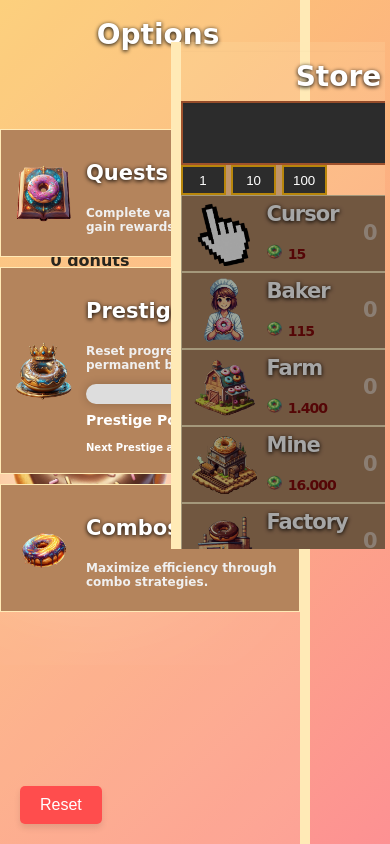
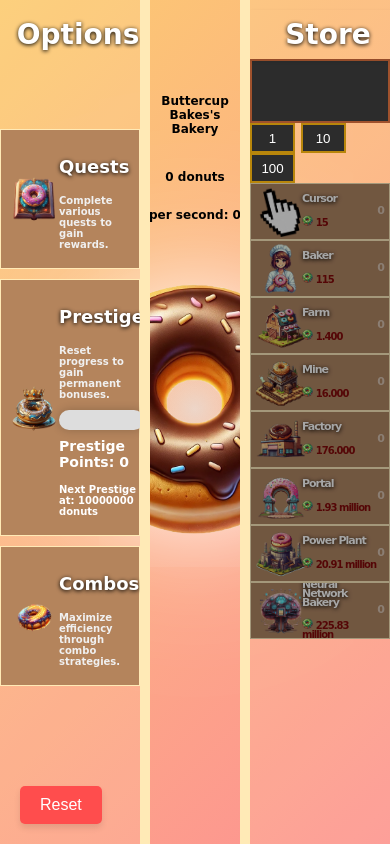
Before and after one commit to tokgozkerem/donut-clicker-game, a plain HTML site: page index.html in a window 390 px wide. Drawn offline with Linux system fonts and the light colour scheme; a web font is replaced by a local one.

Commit message:
version 1.2.1

```diff
--- a/script.js
+++ b/script.js
@@ -926,15 +926,18 @@ let cursors = []; // global cursor arr
 
 function addCursor() {
   const cursorContainer = document.getElementById("cursor-container");
-  const totalCursors = items.cursor.count;
+  let totalCursors = items.cursor.count;
 
-  // Yeni cursor eklerken mevcut cursor'ları silme, sadece yeni olanları ekle
+  // Maksimum 60 cursor eklenmesine izin veriyoruz
+  const maxCursors = 60;
+  totalCursors = Math.min(totalCursors, maxCursors); // 60'tan fazla cursor eklenmeyecek
+
   const radius = 145; // Donut'un etrafındaki çemberin yarıçapı
   const centerX = cursorContainer.clientWidth / 2;
   const centerY = cursorContainer.clientHeight / 2;
 
   const initialAngle = Math.PI / 2; // İlk cursor sağda, 90 derece
-  const angleStep = (2 * Math.PI) / 60; // Bir tam tur için 60 cursor'luk bir sınır
+  const angleStep = (2 * Math.PI) / maxCursors; // Bir tam tur için 60 cursor'luk bir sınır
 
   for (let i = cursors.length; i < totalCursors; i++) {
     const angle = initialAngle - i * angleStep; // Her yeni cursor saat yönünde yerleşecek
--- a/styles.css
+++ b/styles.css
@@ -15,8 +15,149 @@ body {
   flex-direction: column;
   justify-content: space-between;
   width: 100%;
+  height: 100vh;
+  z-index: 1;
+  overflow: hidden;
+}
+
+#bakery-name {
+  position: relative;
+  bottom: 60px;
+}
+#donut-count,
+#per-second {
+  position: relative;
+  bottom: 50px;
+}
+.donut-container {
+  display: flex;
+  flex-direction: column;
+  justify-content: center;
+  align-items: center;
+  position: absolute;
+  width: calc(100% - 650px);
   height: 100%;
+  top: 40%;
+  left: 50%;
+  transform: translate(-50%, -50%);
+  text-align: center;
+}
+#section-right {
+  position: absolute;
+  top: 0;
+  right: 0;
+  bottom: 0;
+  overflow-x: hidden;
+  overflow-y: auto; /* Yatay kaydırmayı gizleyip dikey kaydırmayı aktif yap */
+  background: #ffeab628;
+  border-left: 10px solid #ffeab6;
+  z-index: 25;
+  width: 20%; /* Ekran genişliğinin %20'sini kaplasın */
+  max-width: 310px; /* Daha geniş ekranlarda maksimum genişlik verelim */
+  min-width: 100px; /* Küçük ekranlarda daha fazla küçülmesini engelleyelim */
+  box-sizing: border-box; /* Kenar boşluklarını içeriden hesaplar */
+}
+
+#store-title {
+  position: sticky; /* Sabitlenen konumda kalmasını sağlar */
+  top: 0;
+  width: 100%; /* Tüm alanı kaplasın */
+  text-align: center;
+  padding: 8px;
+  font-size: 28px;
+  z-index: 30; /* Diğer elemanların üzerine çıksın */
+  box-shadow: 0 2px 4px rgba(0, 0, 0, 0.1); /* Hafif gölge ver */
+}
+#section-left {
+  position: absolute;
+  top: 0;
+  left: 0;
+  bottom: 0;
+  overflow-x: hidden;
+  overflow-y: auto; /* Dikey kaydırmayı etkin yap */
+  background: #ffeab628; /* Arka plan rengini aynı yap */
+  border-right: 10px solid #ffeab6; /* Sağ tarafında border ekle */
+  z-index: 25;
+  width: 20%; /* Ekran genişliğinin %20'sini kaplasın */
+  max-width: 310px; /* Daha geniş ekranlarda maksimum genişlik verelim */
+  min-width: 100px; /* Küçük ekranlarda daha fazla küçülmesini engelleyelim */
+  box-sizing: border-box;
+}
+
+#page-title {
+  position: sticky;
+  top: 0;
+  width: 100%;
+  text-align: center;
+  padding: 8px;
+  font-size: 28px;
+  z-index: 30;
+  margin-top: 10px;
+}
+.donut-wrapper {
+  position: relative;
+  display: inline-block;
+  width: 250px;
+  height: 250px;
+}
+
+.donut-wrapper::before {
+  content: "";
+  position: absolute;
+  top: 50%;
+  left: 50%;
+  width: 80%;
+  height: 80%;
+  transform: translate(-50%, -50%);
+  border-radius: 50%;
+  background: radial-gradient(
+    circle at center,
+    rgba(230, 230, 230, 0.7),
+    rgba(255, 255, 255, 0.2),
+    transparent 70%
+  );
+  z-index: -1;
+  box-shadow: 0 0 80px rgba(255, 255, 255, 0.8),
+    0 0 150px rgba(255, 255, 255, 0.6), 0 0 300px rgba(255, 255, 255, 0.4);
+  animation: pulse 2s infinite;
+}
+.donut-wrapper img {
+  width: 100%;
+  height: auto;
+  max-width: 300px; /* Maksimum donut genişliği */
+}
+#donut {
+  width: 100%;
+  height: 100%;
+  border-radius: 50%;
+  background-size: cover;
+  cursor: pointer;
+  transition: transform 0.2s ease-in-out;
   z-index: 1;
+}
+
+#cursor-container {
+  position: absolute;
+  top: 50%;
+  left: 50%;
+  width: 13%;
+  height: 13%;
+  transform: translate(-60%, -60%);
+  pointer-events: none;
+  pointer-events: none;
+}
+
+.cursor {
+  position: absolute;
+  width: 30px;
+  height: 30px;
+  transform-origin: center;
+  transition: transform 0.3s ease;
+  will-change: transform;
+}
+
+#donut:active {
+  transform: scale(0.95);
 }
 .info-panel {
   position: absolute;
@@ -68,89 +209,6 @@ body {
   margin-top: 10px;
   font-size: 14px;
   font-weight: 100;
-}
-
-#bakery-name {
-  position: relative;
-  bottom: 100px;
-}
-#donut-count,
-#per-second {
-  position: relative;
-  bottom: 50px;
-}
-.donut-container {
-  display: flex;
-  flex-direction: column;
-  justify-content: center;
-  align-items: center;
-  position: absolute;
-  width: calc(100% - 650px);
-  height: 100%;
-  top: 40%;
-  left: 50%;
-  transform: translate(-50%, -50%);
-  text-align: center;
-}
-
-.donut-wrapper {
-  position: relative;
-  display: inline-block;
-  width: 250px;
-  height: 250px;
-}
-#donut {
-  width: 100%;
-  height: 100%;
-  border-radius: 50%;
-  background-size: cover;
-  cursor: pointer;
-  transition: transform 0.2s ease-in-out;
-  z-index: 1;
-}
-
-.donut-wrapper::before {
-  content: "";
-  position: absolute;
-  top: 50%;
-  left: 50%;
-  width: 80%;
-  height: 80%;
-  transform: translate(-50%, -50%);
-  border-radius: 50%;
-  background: radial-gradient(
-    circle at center,
-    rgba(230, 230, 230, 0.7),
-    rgba(255, 255, 255, 0.2),
-    transparent 70%
-  );
-  z-index: -1;
-  box-shadow: 0 0 80px rgba(255, 255, 255, 0.8),
-    0 0 150px rgba(255, 255, 255, 0.6), 0 0 300px rgba(255, 255, 255, 0.4);
-  animation: pulse 2s infinite;
-}
-
-#cursor-container {
-  position: absolute;
-  top: 50%;
-  left: 50%;
-  width: 100%;
-  height: 100%;
-  transform: translate(-50%, -50%);
-  pointer-events: none;
-}
-
-.cursor {
-  position: absolute;
-  width: 30px;
-  height: 30px;
-  transform-origin: center;
-  transition: transform 0.3s ease;
-  will-change: transform;
-}
-
-#donut:active {
-  transform: scale(0.95);
 }
 
 .insufficient-funds {
@@ -283,32 +341,6 @@ body {
   color: #bbb;
 }
 
-#section-right {
-  position: absolute;
-  top: 0;
-  right: 0;
-  bottom: 0;
-  overflow-x: hidden;
-  overflow-y: auto; /* Yatay kaydırmayı gizleyip dikey kaydırmayı aktif yap */
-  background: #ffeab628;
-  border-left: 10px solid #ffeab6;
-  z-index: 25;
-  max-height: 100vh; /* Ekran boyutuna göre dinamik yükseklik */
-  box-sizing: border-box; /* Kenar boşluklarını içeriden hesaplar */
-}
-
-#store-title {
-  position: sticky; /* Sabitlenen konumda kalmasını sağlar */
-  top: 0;
-  width: 100%; /* Tüm alanı kaplasın */
-  text-align: center;
-  padding: 8px;
-  font-size: 28px;
-
-  z-index: 30; /* Diğer elemanların üzerine çıksın */
-  box-shadow: 0 2px 4px rgba(0, 0, 0, 0.1); /* Hafif gölge ver */
-}
-
 .title {
   font-size: 15px;
   text-shadow: 0px 1px 4px #000;
@@ -322,7 +354,7 @@ body {
 /* Store CSS */
 .store {
   position: relative;
-  width: 300px;
+  width: 100%;
   padding-top: 10px;
   padding-bottom: 10px;
 }
@@ -404,34 +436,10 @@ body {
 .hidden {
   display: none;
 }
-#section-left {
-  position: absolute;
-  top: 0;
-  left: 0;
-  bottom: 0;
-  overflow-x: hidden;
-  overflow-y: auto; /* Dikey kaydırmayı etkin yap */
-  background: #ffeab628; /* Arka plan rengini aynı yap */
-  border-right: 10px solid #ffeab6; /* Sağ tarafında border ekle */
-  z-index: 25;
-  max-height: 100vh; /* Dinamik yükseklik */
-  box-sizing: border-box;
-}
 
-#page-title {
-  position: sticky;
-  top: 0;
-  width: 100%;
-  text-align: center;
-  padding: 8px;
-  font-size: 28px;
-  z-index: 30;
-
-  margin-top: 10px;
-}
 .page-content {
   position: relative;
-  width: 300px;
+  width: 100%;
   padding-top: 70px;
   padding-bottom: 10px;
 }
@@ -572,6 +580,19 @@ button {
   animation-delay: 1.5s; /* İkinci parıltı daha sonra başlasın */
 }
 
+/* Prestige Points Text */
+#prestigePoints {
+  font-size: 14px;
+  margin-top: 8px;
+}
+
+/* Next Prestige Threshold Text */
+#nextPrestigeThreshold {
+  font-size: 10px;
+
+  margin-top: 4px;
+}
+
 @keyframes shimmer {
   0% {
     transform: translate(-50%, -50%) scale(0.2);
@@ -608,19 +629,6 @@ button {
     transform: translate(200%, -200%) scale(1.5);
     opacity: 0;
   }
-}
-
-/* Prestige Points Text */
-#prestigePoints {
-  font-size: 14px;
-  margin-top: 8px;
-}
-
-/* Next Prestige Threshold Text */
-#nextPrestigeThreshold {
-  font-size: 10px;
-
-  margin-top: 4px;
 }
 
 /* Reset Butonu Stilleri */
@@ -748,58 +756,135 @@ button {
   animation: bounce 0.3s ease;
 }
 
-/* Telefon ve küçük tabletler için */
-@media (max-width: 768px) {
-  .game-container {
-    flex-direction: row;
-    justify-content: space-between;
-    align-items: flex-start; /* Üst hizalamayı sağla */
+@media (max-width: 764px) {
+  #section-right {
+    width: 150px;
+    overflow-x: scroll;
   }
 
+  #section-left {
+    width: 150px;
+    overflow-x: scroll;
+  }
   .donut-container {
-    width: 45vw;
-    height: auto;
-    margin-left: -105px;
-    top: 45%;
+    width: 100px;
+    font-size: 12px;
+  }
+  .page-info {
+    margin-left: 0px;
+    font-size: 3px;
+  }
+  .page-content {
+    position: relative;
+    width: 100%; /* Genişlik sınırlaması olmadan ekranın genişliğine uyum sağlar */
+    padding-top: 70px;
+    padding-bottom: 10px;
   }
 
+  .store {
+    position: relative;
+    width: 100%;
+    padding-top: 10px;
+    padding-bottom: 10px;
+  }
+  /* Donut resmi küçültme */
   #donut {
+    width: 100%; /* Donut resmi daha da küçültüldü */
+  }
+
+  /* Info panel */
+  .info-panel {
+    width: 240px;
+    font-size: 12px;
+  }
+
+  .info-panel h4 {
+    font-size: 16px;
+  }
+
+  /* Store ve item boyutları küçültme */
+  .store-item {
+    height: 45px;
+    padding: 5px;
+  }
+
+  .store-item p {
+    font-size: 11px;
+  }
+  .item-cost img {
+    height: 11px;
+    width: 11px;
+  }
+
+  .store-item span {
+    font-size: 10px;
+  }
+
+  .item-img {
+    width: 50px;
+    height: 50px;
+  }
+
+  .item-img img {
     width: 100%;
+    height: 100%;
+  }
+
+  /* Upgrade list hover */
+  #upgrade-list:hover {
+    max-height: 200px;
+  }
+
+  /* Prestij kutuları görünür hale getirme */
+  #prestige {
+    overflow: visible;
     height: auto;
   }
 
-  #section-right {
-    width: 300px;
-    margin-right: 5px; /* Sağdan biraz boşluk bırak */
-    top: 5%;
-    max-height: 100vh; /* Ekran yüksekliğinin %75'i kadar yükseklik ayarla */
-    overflow-y: auto; /* Kaydırma özelliğini aktif tut */
+  /* Page item boyutları */
+  .page-item {
+    padding: 8px;
   }
 
-  /* İçerikleri optimize etmek için daha küçük boyutlar */
-  .store-item {
-    font-size: 14px; /* Biraz daha büyük font boyutu */
-    width: 300px;
+  .page-img {
+    width: 50px;
+    height: 50px;
   }
-  .item-total {
-    opacity: 0.5;
-    margin-right: 115px;
+
+  .page-name {
+    font-size: 18px;
+  }
+
+  .page-description {
+    font-size: 10px;
+  }
+
+  /* Store item isimleri ayarlanması */
+  .item-info .item-name {
+    font-size: 11px;
+  }
+  .item-info {
+    flex-grow: 1;
+    margin-left: -4px;
+    gap: 2px;
+  }
+  #cursor-container {
+    position: absolute;
+    top: 50%;
+    left: 50%;
+    width: 15%;
+    height: 15%;
+    pointer-events: none;
+    /* Prestij kutuları tam görünüm için */
+    #prestigeBarContainer {
+      width: 90%;
+      height: 12px;
+      margin-top: 8px;
+    }
+
+    #prestigePoints,
+    #nextPrestigeThreshold {
+      font-size: 12px;
+    }
   }
 }
-
-/* Daha küçük telefonlar için (480px ve altı) */
-@media (max-width: 480px) {
-  .donut-wrapper {
-    width: 40vw;
-    height: auto;
-  }
-
-  #section-right {
-    width: 55vw; /* Küçük ekranlar için section-right'ı genişlet */
-    max-height: 60vh; /* Ekran yüksekliğini biraz daha küçült */
-  }
-
-  .store-item {
-    font-size: 12px; /* Daha küçük font boyutu */
-  }
-}
```
Also changed, not shown: index.html (+8 -14 lines), 1 other file.
